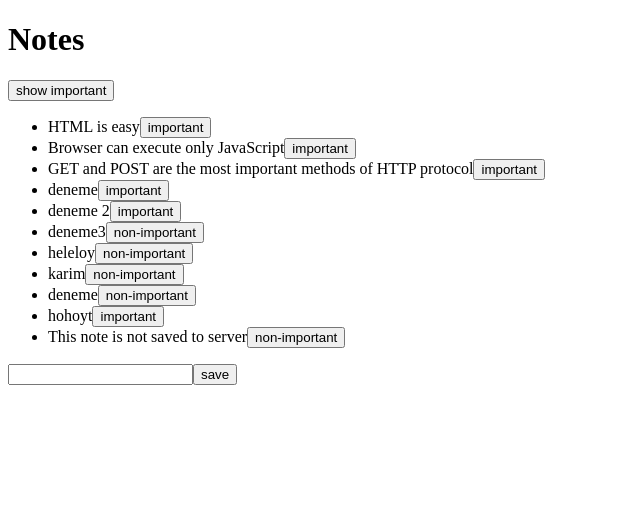
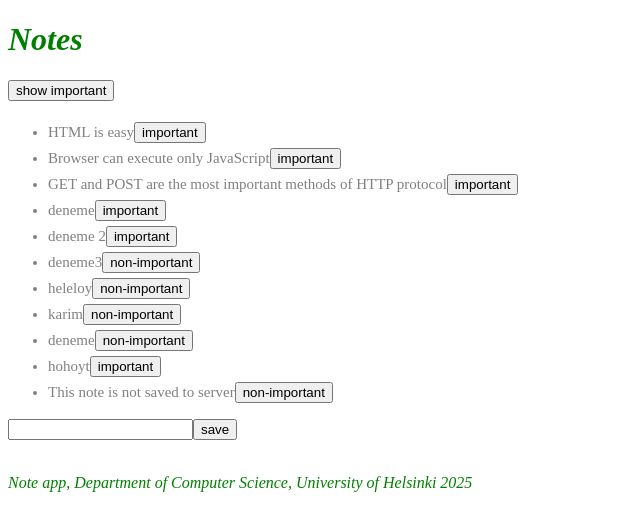
Before and after one commit to umurcanemre/fullstackopen, a React (Vite) app in the folder notes/: page / in a window 1280 px wide. Shown: the top 530 px of the page, without its empty margins (0-640 px from the left). Built offline with nearby package versions, Linux system fonts and the light colour scheme; data requests are answered from the project's data file.

Commit message:
part2e notes completed

```diff
--- a/notes/src/App.jsx
+++ b/notes/src/App.jsx
@@ -1,12 +1,15 @@
 import { useState, useEffect } from 'react'
 import Note from './components/Note'
 import noteService from './services/notes'
+import Notification from './components/Notification'
+import Footer from './components/Footer'
 
 const App = () => {
   const [notes, setNotes] = useState([])
   const [newNote, setNewNote] = useState('')
   const [showAll, setShowAll] = useState(true)
   const [reloadFlag, setReloadFlag] = useState(false)
+  const [errorMessage, setErrorMessage] = useState(null)
   console.log('render', notes.length, 'notes')
 
   useEffect(()=> {
@@ -47,7 +50,11 @@
       setNotes(notes.map(n => n.id === note.id ? toggledNote : n))
     })
     .catch( e => {
-      alert(`the note ${note.content.substring(0, 5) + "..."} couldn't be updated`)
+      setErrorMessage(`Note '${note.content}' was already removed from server`)
+      setTimeout(() => {
+          setErrorMessage(null)
+        }, 5000)
+      setNotes(notes.filter(n => n.id !== note.id))
     })
   }
 
@@ -56,6 +63,7 @@
   return (
     <div>
       <h1>Notes</h1>
+      <Notification message={errorMessage} />
       <div>
         <button onClick={() => setShowAll(!showAll)}>
           show {showAll ? 'important' : 'all'}
@@ -70,6 +78,7 @@
         <input value={newNote} onChange={handleNoteChange} />
         <button type="submit">save</button>
       </form>
+      <Footer />
     </div>
   )
 }
--- /dev/null
+++ b/notes/src/components/Footer.jsx
@@ -0,0 +1,17 @@
+const Footer = () => {
+  const footerStyle = {
+    color: 'green',
+    fontStyle: 'italic'
+  }
+
+  return (
+    <div style={footerStyle}>
+      <br />
+      <p>
+        Note app, Department of Computer Science, University of Helsinki 2025
+      </p>
+    </div>
+  )
+}
+
+export default Footer
--- a/notes/src/components/Note.jsx
+++ b/notes/src/components/Note.jsx
@@ -1,6 +1,6 @@
 const Note = ({ note, toggleImportance }) => {
   const label = note.important ? 'non-important' : 'important'
-  return <li>
+  return <li class="note">
     {note.content}
     <button onClick={toggleImportance}>{label}</button>
     </li>
--- /dev/null
+++ b/notes/src/components/Notification.jsx
@@ -0,0 +1,13 @@
+const Notification = ({ message }) => {
+  if (message === null) {
+    return null
+  }
+
+  return (
+    <div className="error">
+      {message}
+    </div>
+  )
+}
+
+export default Notification
--- /dev/null
+++ b/notes/src/index.css
@@ -0,0 +1,21 @@
+h1 {
+  color: green;
+  font-style: italic;
+}
+
+
+.note {
+  color: grey;
+  padding-top: 5px;
+  font-size: 15px;
+}
+
+.error {
+  color: red;
+  background: lightgrey;
+  font-size: 20px;
+  border-style: solid;
+  border-radius: 5px;
+  padding: 10px;
+  margin-bottom: 10px;
+}
--- a/notes/src/main.jsx
+++ b/notes/src/main.jsx
@@ -1,5 +1,6 @@
 import ReactDOM from 'react-dom/client'
 import App from './App'
+import './index.css'
 
 ReactDOM.createRoot(document.getElementById('root')).render(
   <App />
```
